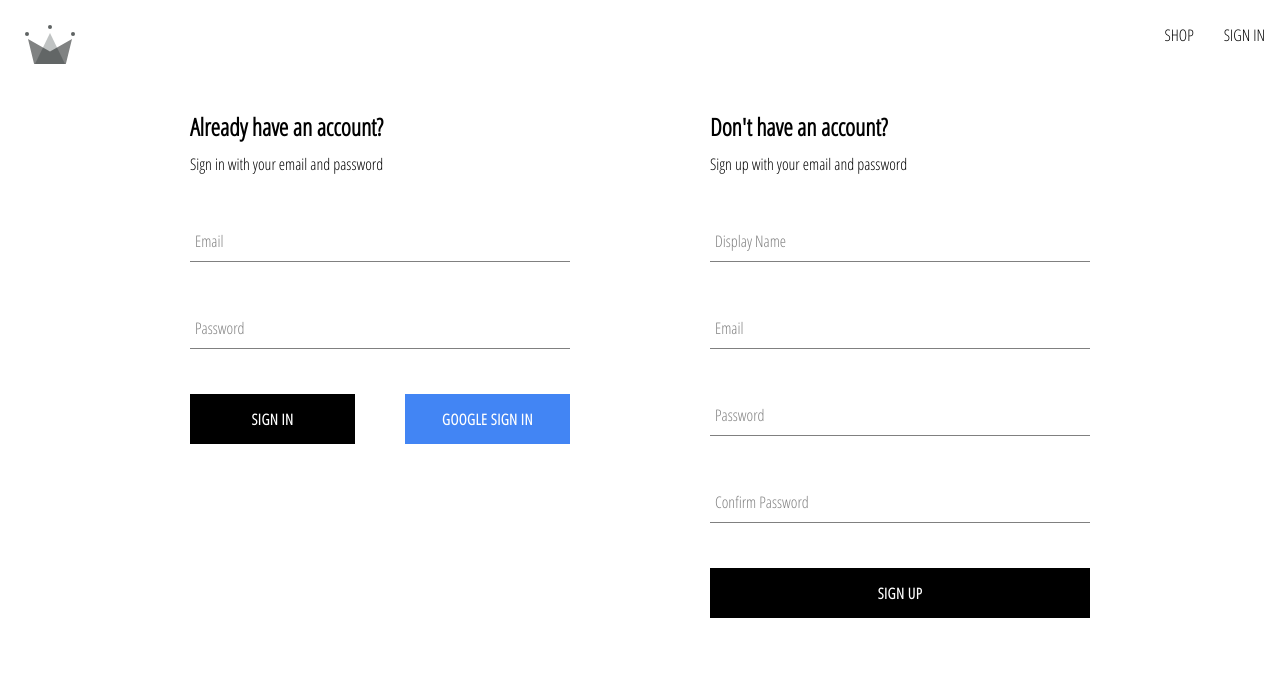
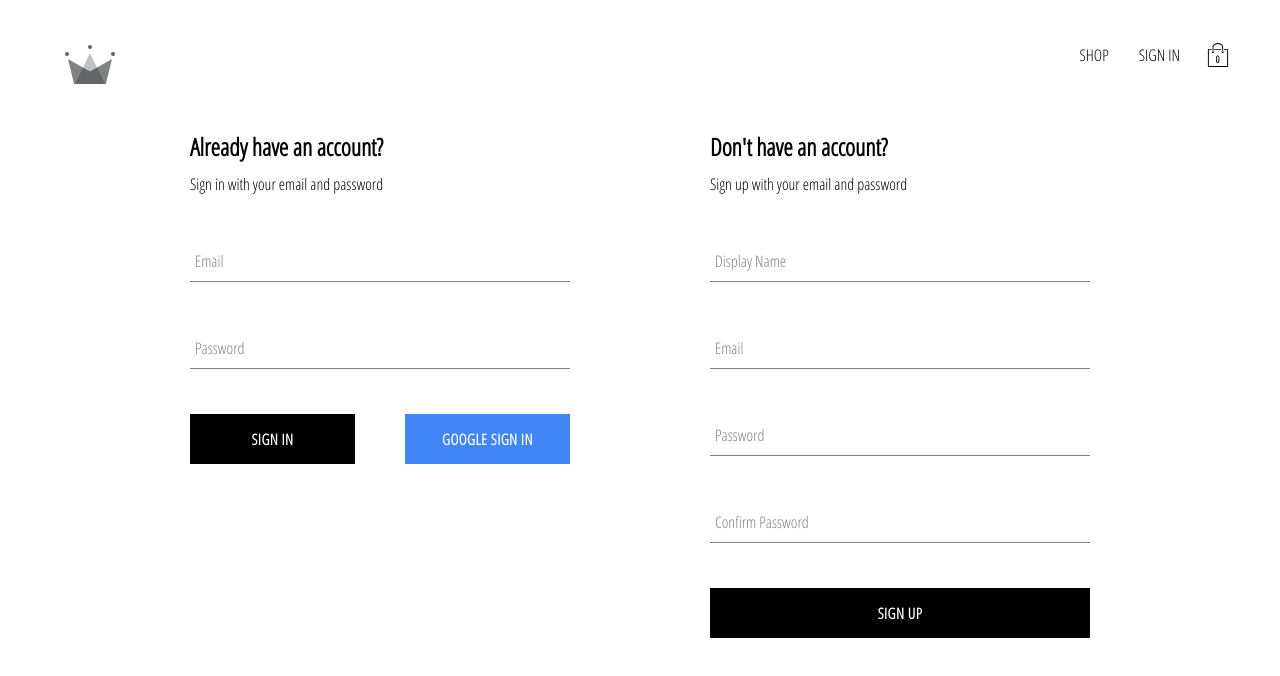
Before and after one commit to lilakima/boho-clothing, a React (Create React App) app: page /auth in a window 1280 px wide. Shown: the top 676 px of the page. Built offline with nearby package versions, Linux system fonts and the light colour scheme; no server answers.

Commit message:
<Dev> Implement toggle CartDropDown

```diff
--- /dev/null
+++ b/src/components/cart-dropdown/CartDropdown.js
@@ -0,0 +1,14 @@
+import React from 'react'
+import './CartDropdown.style.scss'
+import Button from "../button/Button"
+
+const CartDropdown = () => {
+    return (
+        <div className='cart-dropdown-container'>
+            <div className='products-items'></div>
+            <Button>GO TO CHECKOUT</Button>
+        </div>
+    )
+}
+
+export default CartDropdown
--- /dev/null
+++ b/src/components/cart-dropdown/CartDropdown.style.scss
@@ -0,0 +1,29 @@
+.cart-dropdown-container {
+  position: absolute;
+  width: 240px;
+  height: 340px;
+  display: flex;
+  flex-direction: column;
+  padding: 20px;
+  border: 1px solid black;
+  background-color: white;
+  top: 90px;
+  right: 40px;
+  z-index: 5;
+
+  .empty-message {
+    font-size: 18px;
+    margin: 50px auto;
+  }
+
+  .cart-items {
+    height: 240px;
+    display: flex;
+    flex-direction: column;
+    overflow: scroll;
+  }
+
+  .button-container {
+    margin-top: auto;
+  }
+}
--- /dev/null
+++ b/src/components/cart-icon/CartIcon.js
@@ -0,0 +1,19 @@
+import React, { useContext } from 'react'
+import './CartIcon.style.scss'
+import { ReactComponent as ShoppingIcon } from "../../assets/shopping-bag.svg"
+import { CartContext } from "../../contexts/CartContext"
+
+const CartIcon = () => {
+    const {showDropdown, setShowDropdown} = useContext(CartContext)
+
+    const handleToggleDropDown = () => setShowDropdown(!showDropdown)
+
+    return (
+        <div className='cart-icon-container' onClick={handleToggleDropDown}>
+            <ShoppingIcon className='shopping-icon'/>
+            <span className='item-count'>0</span>
+        </div>
+    )
+}
+
+export default CartIcon
--- /dev/null
+++ b/src/components/cart-icon/CartIcon.style.scss
@@ -0,0 +1,21 @@
+.cart-icon-container {
+  width: 45px;
+  height: 45px;
+  position: relative;
+  display: flex;
+  align-items: center;
+  justify-content: center;
+  cursor: pointer;
+
+  .shopping-icon {
+    width: 24px;
+    height: 24px;
+  }
+
+  .item-count {
+    position: absolute;
+    font-size: 10px;
+    font-weight: bold;
+    bottom: 12px;
+  }
+}
--- /dev/null
+++ b/src/contexts/CartContext.js
@@ -0,0 +1,13 @@
+import { createContext, useState } from "react"
+
+export const CartContext = createContext({
+    showDropdown: false,
+    setShowDropdown: () => {}
+})
+
+export const CartProvider = ({ children }) => {
+    const [showDropdown, setShowDropdown] = useState(false)
+    const value = { showDropdown, setShowDropdown }
+
+    return <CartContext.Provider value={value}>{children}</CartContext.Provider>
+}
--- a/src/index.js
+++ b/src/index.js
@@ -6,6 +6,7 @@
 import { BrowserRouter } from "react-router-dom"
 import { UserProvider } from "./contexts/UserContext"
 import { ProductsProvider } from "./contexts/ProductsContext"
+import { CartProvider } from "./contexts/CartContext"
 
 const root = ReactDOM.createRoot(document.getElementById('root'))
 root.render(
@@ -13,14 +14,13 @@
         <BrowserRouter>
             <UserProvider>
                 <ProductsProvider>
-                    <App />
+                    <CartProvider>
+                        <App />
+                    </CartProvider>
                 </ProductsProvider>
             </UserProvider>
         </BrowserRouter>
     </React.StrictMode>
 )
 
-// If you want to start measuring performance in your app, pass a function
-// to log results (for example: reportWebVitals(console.log))
-// or send to an analytics endpoint. Learn more: https://bit.ly/CRA-vitals
 reportWebVitals()
--- a/src/index.scss
+++ b/src/index.scss
@@ -1,5 +1,6 @@
 body {
   margin: 0;
+  padding: 20px 40px;
   font-family: 'Open Sans Condensed', sans-serif;
   -webkit-font-smoothing: antialiased;
   -moz-osx-font-smoothing: grayscale;
--- a/src/routes/navigation/Navigation.js
+++ b/src/routes/navigation/Navigation.js
@@ -4,9 +4,13 @@
 import { ReactComponent as CrwnLogo } from "../../assets/crown.svg"
 import { UserContext } from "../../contexts/UserContext"
 import { signOutUser } from "../../utils/firebase/firebase.utils"
+import CartIcon from "../../components/cart-icon/CartIcon"
+import CartDropdown from "../../components/cart-dropdown/CartDropdown"
+import { CartContext } from "../../contexts/CartContext"
 
 const Navigation = () => {
     const { currentUser } = useContext(UserContext)
+    const { showDropdown } = useContext(CartContext)
 
     return (
         <Fragment>
@@ -29,7 +33,9 @@
                                 </Link>
                             )
                     }
+                    <CartIcon />
                 </div>
+                {showDropdown && <CartDropdown />}
             </div>
             <Outlet />
         </Fragment>
```
Also changed, not shown: src/assets/shopping-bag.svg (added).
